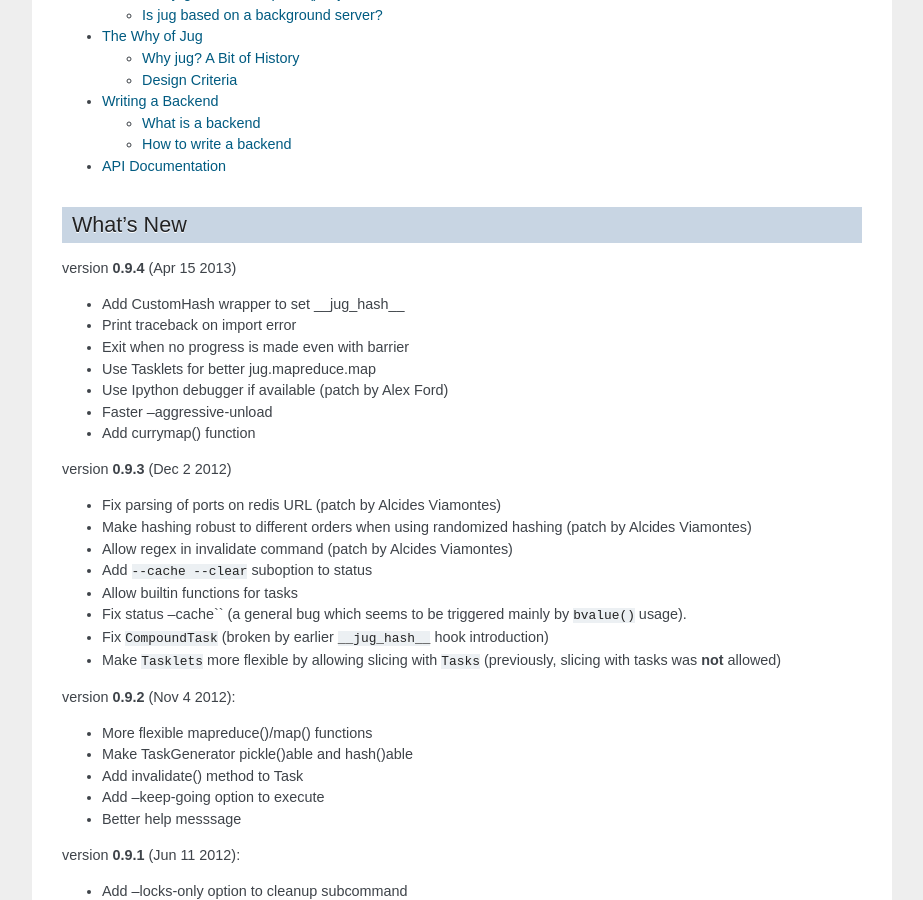
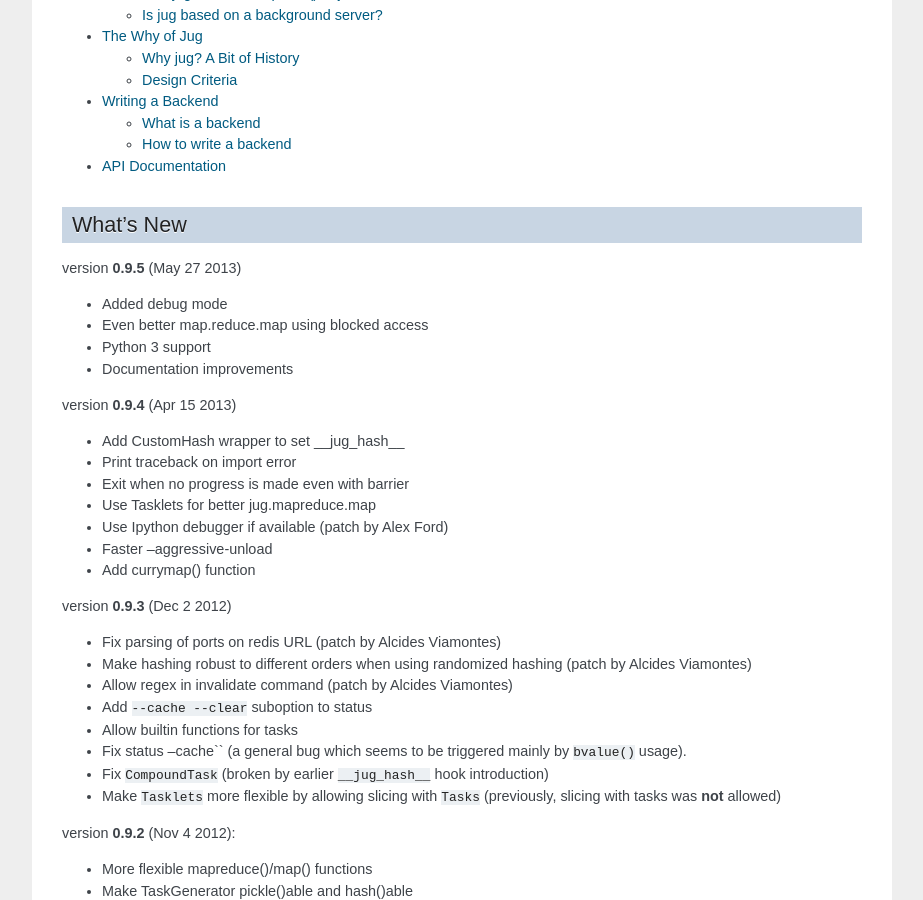
Before and after one commit to luispedro/jug, a Sphinx documentation site: the page built from docs/source/index.rst, in a window 1280 px wide and 900 px high, scrolled down 2982 px. Shown: the whole window, without its empty margins (198-1121 px from the left). Built offline with Sphinx 7.4.7, drawn with Linux system fonts in a browser that asks for light colours; formulas are drawn with MathJax 3; the version number could not be read and is left out.

Commit message:
BLD New release: 0.9.5
Full ChangeLog
	* Added debug mode
	* Even better map.reduce.map using blocked access
	* Python 3 support
	* Documentation improvements

```diff
--- a/docs/source/index.rst
+++ b/docs/source/index.rst
@@ -133,6 +133,14 @@
 What's New
 ----------
 
+
+version **0.9.5** (May 27 2013)
+
+- Added debug mode
+- Even better map.reduce.map using blocked access
+- Python 3 support
+- Documentation improvements
+
 version **0.9.4** (Apr 15 2013)
 
 - Add CustomHash wrapper to set __jug_hash__
```
Also changed, not shown: README.rst (+7 -0 lines), 2 other files.
